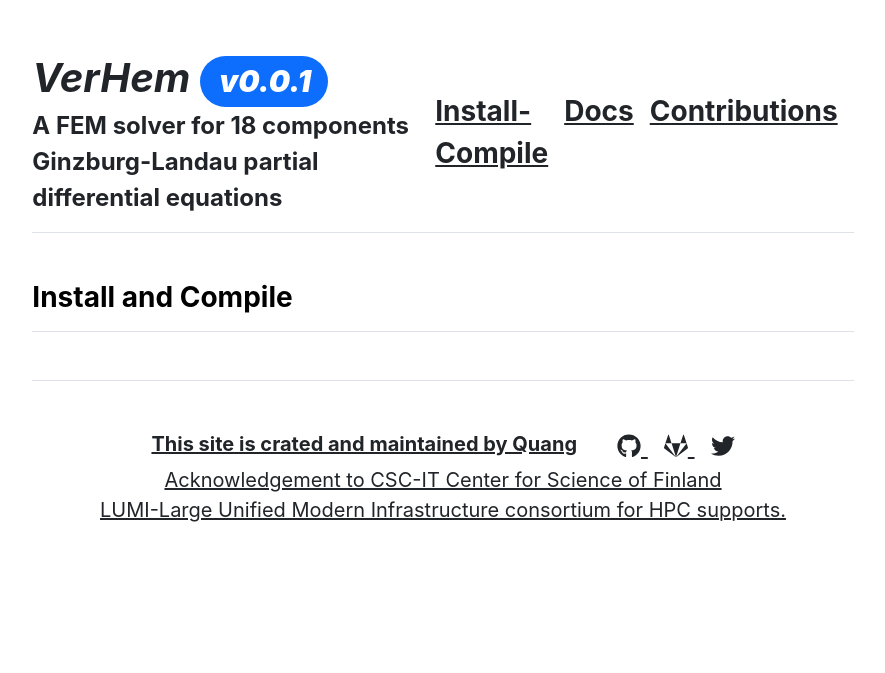
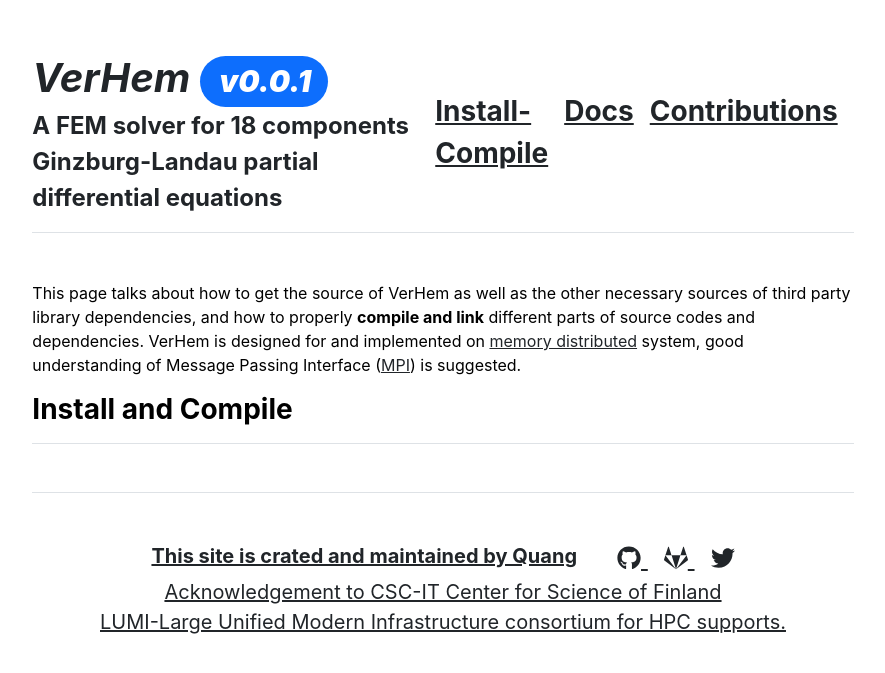
Before and after one commit to VerHem/VerHem.github.io, a Jekyll site: the page built from install.md, in a window 1280 px wide. Shown: the top 673 px of the page, without its empty margins (197-1082 px from the left). Built offline with Jekyll 4.4.1, drawn with Linux system fonts in a browser that asks for light colours.

Commit message:
edit install.md

```diff
--- a/install.md
+++ b/install.md
@@ -2,3 +2,5 @@
 layout: install_and_compile
 title: "Install and Compile"
 ---
+
+This page talks about how to get the source of VerHem as well as the other necessary sources of third party library dependencies, and how to properly **compile and link** different parts of source codes and dependencies. VerHem is designed for and implemented on [memory distributed](https://en.wikipedia.org/wiki/Distributed_memory) system, good understanding of Message Passing Interface ([MPI](https://en.wikipedia.org/wiki/Message_Passing_Interface)) is suggested.
```
